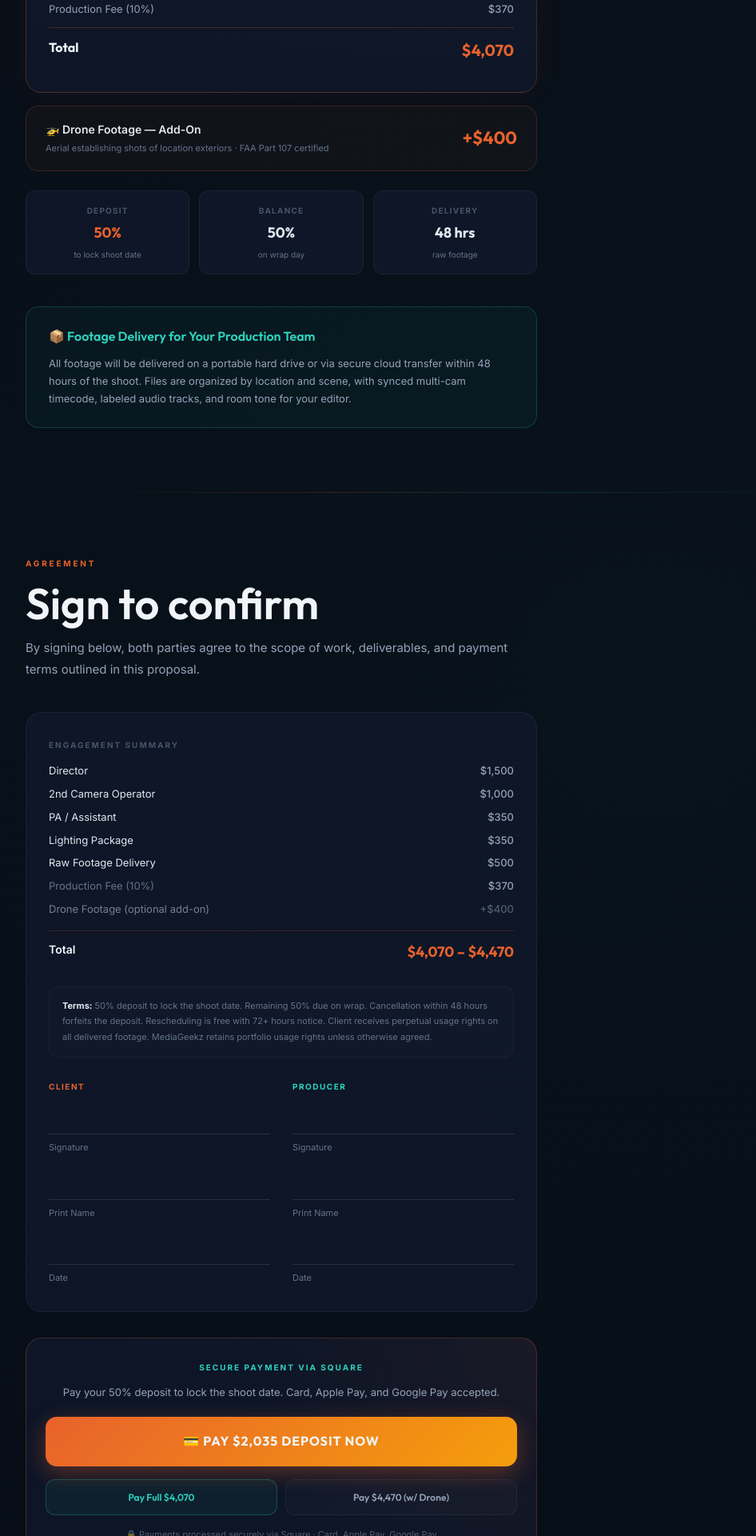
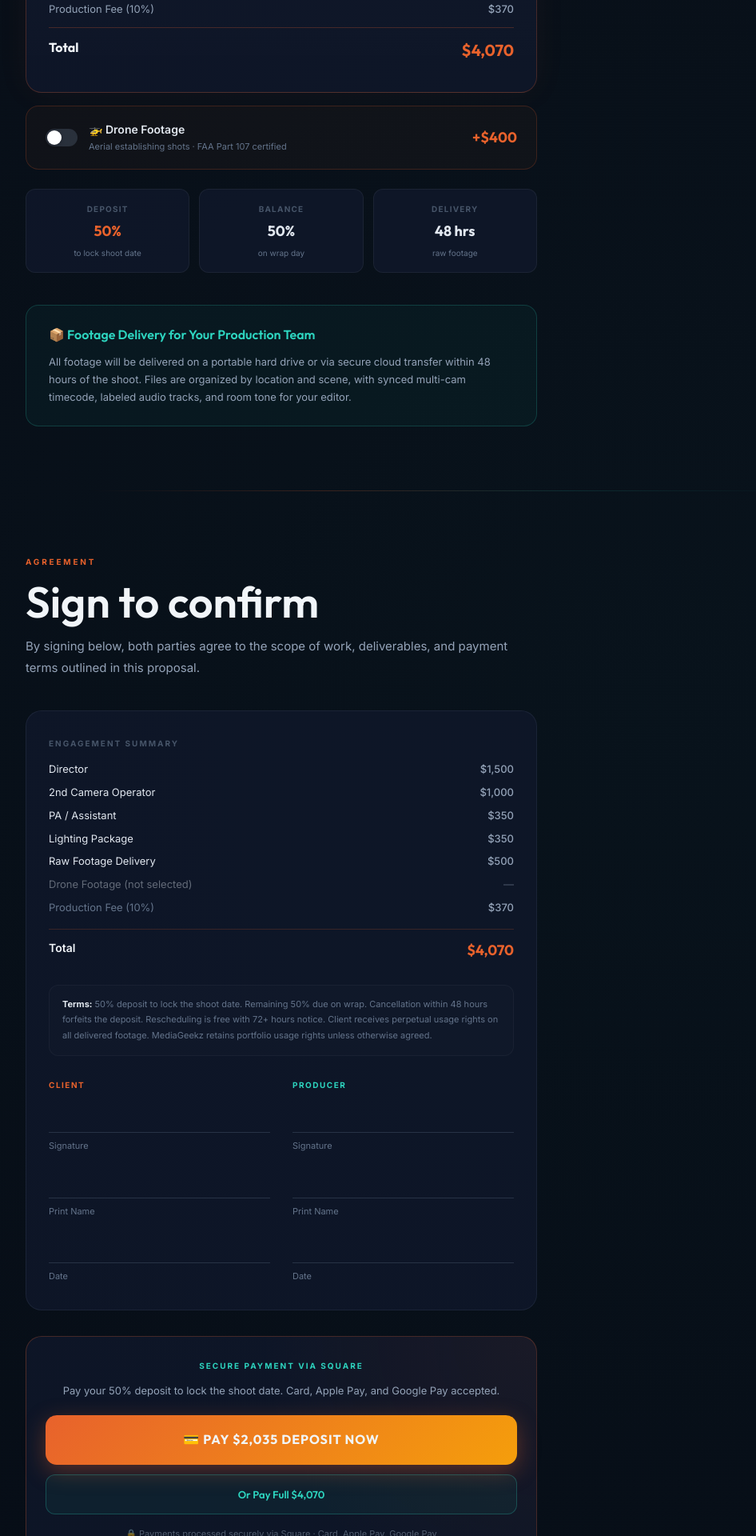
Before and after one commit to DanielSensual/Mediageekzquotes, a Next.js app: page /proposals/easy-denture in a window 1280 px wide. Shown: the part 4580-6500 px from the top of the page at 80% size, without its empty margins (82-1028 px from the left). Built offline with nearby package versions, Linux system fonts and the light colour scheme.

Commit message:
Add drone toggle — all prices (total, deposit, payment links) update dynamically

```diff
--- a/app/proposals/easy-denture/page.js
+++ b/app/proposals/easy-denture/page.js
@@ -137,6 +137,7 @@ const fmt = (n) => '$' + n.toLocaleString('en-US');
 
 export default function EasyDentureProposal() {
     const proposalHidden = false;
+    const [addDrone, setAddDrone] = useState(false);
 
     if (proposalHidden) {
         return (
@@ -1013,13 +1014,39 @@ export default function EasyDentureProposal() {
                         </div>
                     </div>
 
-                    {/* ── Drone Add-On ── */}
-                    <div style={{ maxWidth: 640, marginTop: 16, padding: '18px 24px', border: '1px solid rgba(232, 98, 44, 0.2)', borderRadius: 16, background: 'rgba(232, 98, 44, 0.04)', display: 'flex', justifyContent: 'space-between', alignItems: 'center' }}>
+                    {/* ── Drone Add-On Toggle ── */}
+                    <div
+                        onClick={() => setAddDrone(!addDrone)}
+                        style={{
+                            maxWidth: 640, marginTop: 16, padding: '18px 24px',
+                            border: addDrone ? '1px solid rgba(45, 212, 191, 0.4)' : '1px solid rgba(232, 98, 44, 0.2)',
+                            borderRadius: 16,
+                            background: addDrone ? 'rgba(45, 212, 191, 0.06)' : 'rgba(232, 98, 44, 0.04)',
+                            display: 'flex', justifyContent: 'space-between', alignItems: 'center',
+                            cursor: 'pointer', transition: 'all 0.3s ease', userSelect: 'none',
+                        }}
+                    >
+                        <div style={{ display: 'flex', alignItems: 'center', gap: 14 }}>
+                            <div style={{
+                                width: 40, height: 22, borderRadius: 12,
+                                background: addDrone ? 'var(--teal)' : 'rgba(100, 116, 139, 0.3)',
+                                position: 'relative', transition: 'background 0.3s ease',
+                            }}>
+                                <div style={{
+                                    position: 'absolute', top: 2, left: addDrone ? 20 : 2,
+                                    width: 18, height: 18, borderRadius: '50%',
+                                    background: 'white', boxShadow: '0 1px 4px rgba(0,0,0,0.3)',
+                                    transition: 'left 0.3s ease',
+                                }} />
+                            </div>
                             <div>
-                            <div style={{ fontSize: 14, fontWeight: 600, color: 'var(--cream)' }}>🚁 Drone Footage — Add-On</div>
-                            <div style={{ fontSize: 11, color: 'var(--muted-2)', marginTop: 4 }}>Aerial establishing shots of location exteriors · FAA Part 107 certified</div>
+                                <div style={{ fontSize: 14, fontWeight: 600, color: 'var(--cream)' }}>🚁 Drone Footage</div>
+                                <div style={{ fontSize: 11, color: 'var(--muted-2)', marginTop: 2 }}>Aerial establishing shots · FAA Part 107 certified</div>
                             </div>
-                        <div style={{ fontFamily: "'Outfit', sans-serif", fontSize: 22, fontWeight: 700, color: 'var(--orange)', whiteSpace: 'nowrap' }}>+$400</div>
+                        </div>
+                        <div style={{ fontFamily: "'Outfit', sans-serif", fontSize: 18, fontWeight: 700, color: addDrone ? 'var(--teal)' : 'var(--orange)', whiteSpace: 'nowrap', transition: 'color 0.3s' }}>
+                            {addDrone ? '✓ Added' : '+$400'}
+                        </div>
                     </div>
 
                     {/* ── Payment Terms ── */}
@@ -1088,17 +1115,17 @@ export default function EasyDentureProposal() {
                                 <span style={{ color: 'var(--cream)' }}>Raw Footage Delivery</span>
                                 <span style={{ color: 'var(--muted)', fontWeight: 500 }}>$500</span>
                             </div>
+                            <div style={{ display: 'flex', justifyContent: 'space-between', fontSize: 13, opacity: addDrone ? 1 : 0.4 }}>
+                                <span style={{ color: 'var(--cream)' }}>Drone Footage {addDrone ? '' : '(not selected)'}</span>
+                                <span style={{ color: addDrone ? 'var(--cream)' : 'var(--muted)', fontWeight: 500 }}>{addDrone ? '$400' : '—'}</span>
+                            </div>
                             <div style={{ display: 'flex', justifyContent: 'space-between', fontSize: 13 }}>
                                 <span style={{ color: 'var(--muted-2)' }}>Production Fee (10%)</span>
-                                <span style={{ color: 'var(--muted)', fontWeight: 500 }}>$370</span>
-                            </div>
-                            <div style={{ display: 'flex', justifyContent: 'space-between', fontSize: 13, opacity: 0.5 }}>
-                                <span style={{ color: 'var(--cream)' }}>Drone Footage (optional add-on)</span>
-                                <span style={{ color: 'var(--muted)', fontWeight: 500 }}>+$400</span>
+                                <span style={{ color: 'var(--muted)', fontWeight: 500 }}>{addDrone ? '$410' : '$370'}</span>
                             </div>
                             <div style={{ display: 'flex', justifyContent: 'space-between', fontSize: 14, borderTop: '1px solid rgba(232, 98, 44, 0.2)', paddingTop: 12, marginTop: 8 }}>
                                 <span style={{ color: 'var(--white)', fontWeight: 600 }}>Total</span>
-                                <span style={{ fontFamily: "'Outfit', sans-serif", color: 'var(--orange)', fontWeight: 700, fontSize: 18 }}>$4,070 – $4,470</span>
+                                <span style={{ fontFamily: "'Outfit', sans-serif", color: 'var(--orange)', fontWeight: 700, fontSize: 18 }}>{addDrone ? '$4,510' : '$4,070'}</span>
                             </div>
                         </div>
 
@@ -1139,7 +1166,7 @@ export default function EasyDentureProposal() {
                             </div>
 
                             <a
-                                href="/checkout?amount=2035&desc=Easy%20Denture%20%E2%80%94%2050%25%20Production%20Deposit"
+                                href={`/checkout?amount=${addDrone ? 2255 : 2035}&desc=${encodeURIComponent(`Easy Denture — 50% Deposit${addDrone ? ' (w/ Drone)' : ''}`)}`}
                                 style={{
                                     display: 'inline-flex', alignItems: 'center', justifyContent: 'center', gap: 10,
                                     width: '100%', padding: '18px 32px', border: 'none', borderRadius: 14, cursor: 'pointer',
@@ -1151,37 +1178,23 @@ export default function EasyDentureProposal() {
                                     transition: 'transform 0.2s, box-shadow 0.2s',
                                 }}
                             >
-                                💳 Pay $2,035 Deposit Now
+                                💳 Pay {addDrone ? '$2,255' : '$2,035'} Deposit Now
                             </a>
 
-                            <div style={{ marginTop: 16, display: 'grid', gridTemplateColumns: '1fr 1fr', gap: 10 }}>
                             <a
-                                    href="/checkout?amount=4070&desc=Easy%20Denture%20%E2%80%94%20Full%20Production%20Payment"
+                                href={`/checkout?amount=${addDrone ? 4510 : 4070}&desc=${encodeURIComponent(`Easy Denture — Full Payment${addDrone ? ' (w/ Drone)' : ''}`)}`}
                                 style={{
                                     display: 'inline-flex', alignItems: 'center', justifyContent: 'center', gap: 6,
-                                        padding: '12px 16px', border: '1px solid rgba(45, 212, 191, 0.25)', borderRadius: 12,
+                                    width: '100%', marginTop: 12, padding: '14px 16px',
+                                    border: '1px solid rgba(45, 212, 191, 0.25)', borderRadius: 12,
                                     background: 'rgba(45, 212, 191, 0.06)',
                                     color: 'var(--teal)', fontFamily: "'Outfit', sans-serif",
-                                        fontSize: 12, fontWeight: 600, textDecoration: 'none',
+                                    fontSize: 13, fontWeight: 600, textDecoration: 'none',
                                     transition: 'background 0.2s',
                                 }}
                             >
-                                    Pay Full $4,070
+                                Or Pay Full {addDrone ? '$4,510' : '$4,070'}
                             </a>
-                                <a
-                                    href="/checkout?amount=4470&desc=Easy%20Denture%20%E2%80%94%20Full%20Production%20%2B%20Drone"
-                                    style={{
-                                        display: 'inline-flex', alignItems: 'center', justifyContent: 'center', gap: 6,
-                                        padding: '12px 16px', border: '1px solid rgba(100, 116, 139, 0.15)', borderRadius: 12,
-                                        background: 'rgba(255, 255, 255, 0.02)',
-                                        color: 'var(--muted)', fontFamily: "'Outfit', sans-serif",
-                                        fontSize: 12, fontWeight: 600, textDecoration: 'none',
-                                        transition: 'background 0.2s',
-                                    }}
-                                >
-                                    Pay $4,470 (w/ Drone)
-                                </a>
-                            </div>
 
                             <div style={{ marginTop: 16, fontSize: 11, color: 'rgba(148, 163, 184, 0.5)' }}>
                                 🔒 Payments processed securely via Square · Card, Apple Pay, Google Pay
```
Lines whose indentation alone changed are shown as unchanged.
